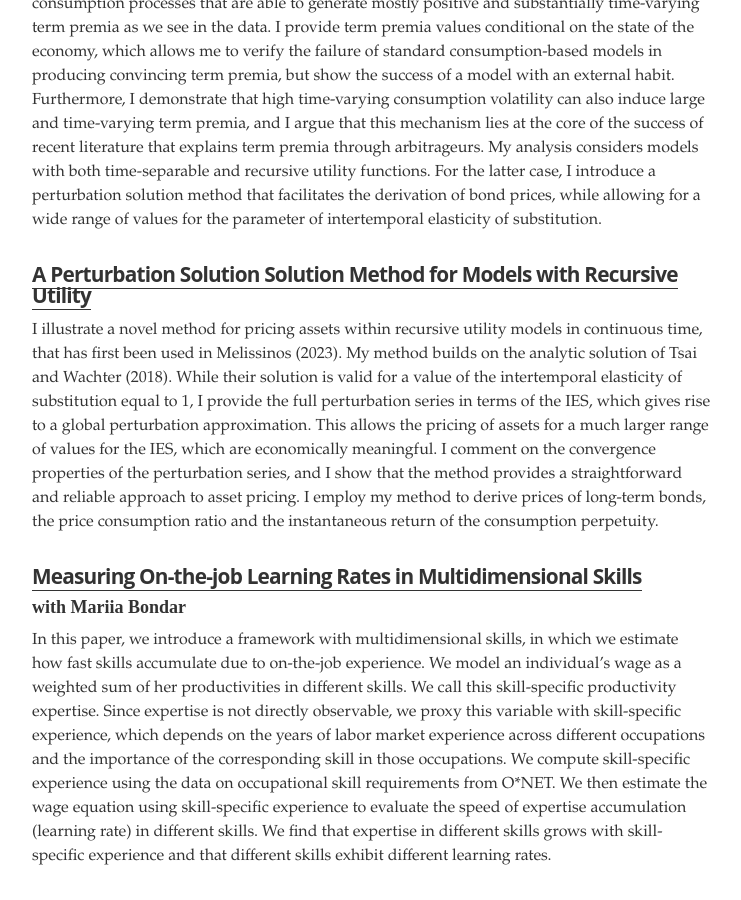
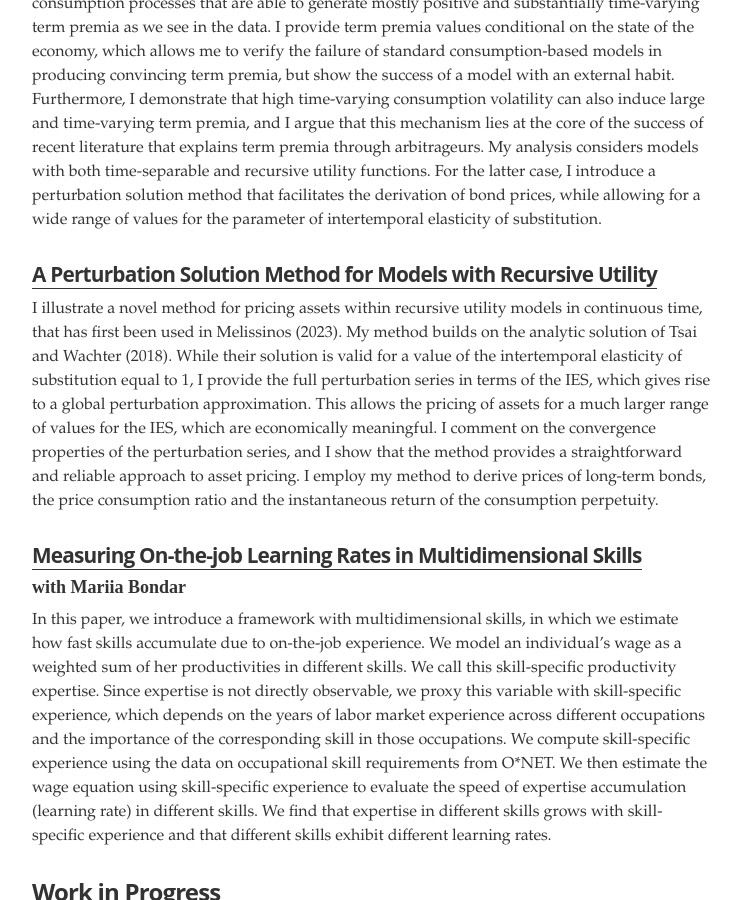
Before and after one commit to errikos-melissinos/errikos-melissinos.github.io, a Jekyll site: the page built from index.html, in a window 1280 px wide and 900 px high, scrolled down 886 px. Shown: the whole window, without its empty margins (268-1009 px from the left). Built offline with Jekyll 4.4.1, drawn with Linux system fonts in a browser that asks for light colours.

Commit message:
Update projects.yml

```diff
--- a/_data/projects.yml
+++ b/_data/projects.yml
@@ -9,8 +9,8 @@
   # description: I investigate the ability of consumption-based models to explain the positive time- varying term premia observed in the data. The long-run risk and rare disasters models typically fail by producing small and negative term premia. The habit model appears to be quite successful, but it generates heteroskedastic real interest rates, which are not supported by empirical evidence. Generally, my findings suggest that substantial and positive term premia require counter-cyclical real interest rates and a direct relationship between the stochastic discount factor and the state variable of the economy. My analysis considers models with both time-separable and recursive utility. For the latter, I present a perturbation solution method that facilitates the computation of the price of long-term bonds, while allowing for a wide range of values for the intertemporal elasticity of substitution parameter.
   description: I explore real bond term premia through a series of model variations within a unified consumption-based framework. I, thus, establish the combinations of utility functions with consumption processes that are able to generate mostly positive and substantially time-varying term premia as we see in the data. I provide term premia values conditional on the state of the economy, which allows me to verify the failure of standard consumption-based models in producing convincing term premia, but show the success of a model with an external habit. Furthermore, I demonstrate that high time-varying consumption volatility can also induce large and time-varying term premia, and I argue that this mechanism lies at the core of the success of recent literature that explains term premia through arbitrageurs. My analysis considers models with both time-separable and recursive utility functions. For the latter case, I introduce a perturbation solution method that facilitates the derivation of bond prices, while allowing for a wide range of values for the parameter of intertemporal elasticity of substitution.
 
-# A Perturbation Solution Solution Method for Models with Recursive Utility
-- project: A Perturbation Solution Solution Method for Models with Recursive Utility
+# A Perturbation Solution Method for Models with Recursive Utility
+- project: A Perturbation Solution Method for Models with Recursive Utility
   url: https://www.dropbox.com/s/hne0u10tjs37nss/recursive%20solution%20method.pdf?dl=0
   description: I illustrate a novel method for pricing assets within recursive utility models in continuous time, that has first been used in Melissinos (2023). My method builds on the analytic solution of Tsai and Wachter (2018). While their solution is valid for a value of the intertemporal elasticity of substitution equal to 1, I provide the full perturbation series in terms of the IES, which gives rise to a global perturbation approximation. This allows the pricing of assets for a much larger range of values for the IES, which are economically meaningful. I comment on the convergence properties of the perturbation series, and I show that the method provides a straightforward and reliable approach to asset pricing. I employ my method to derive prices of long-term bonds, the price consumption ratio and the instantaneous return of the consumption perpetuity.
 
```
